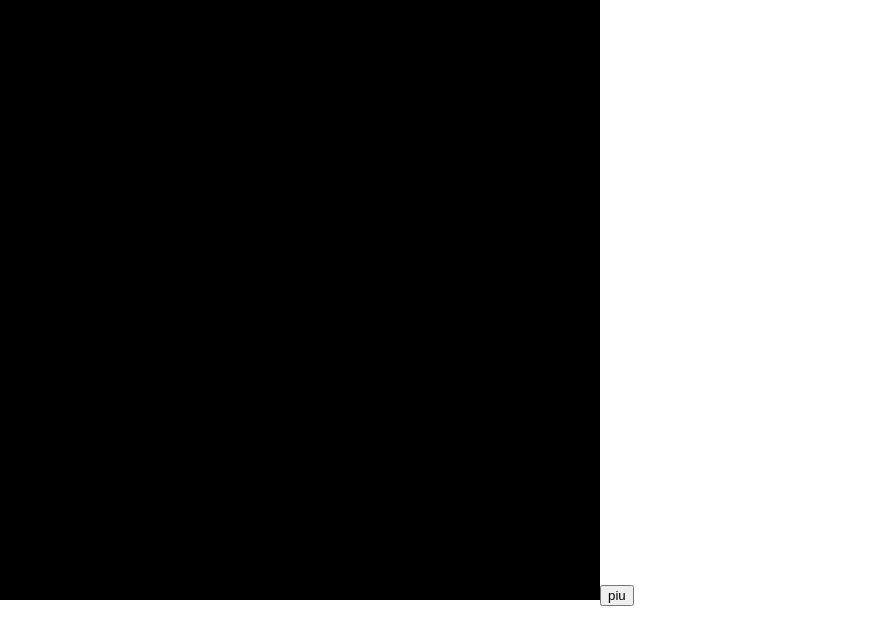
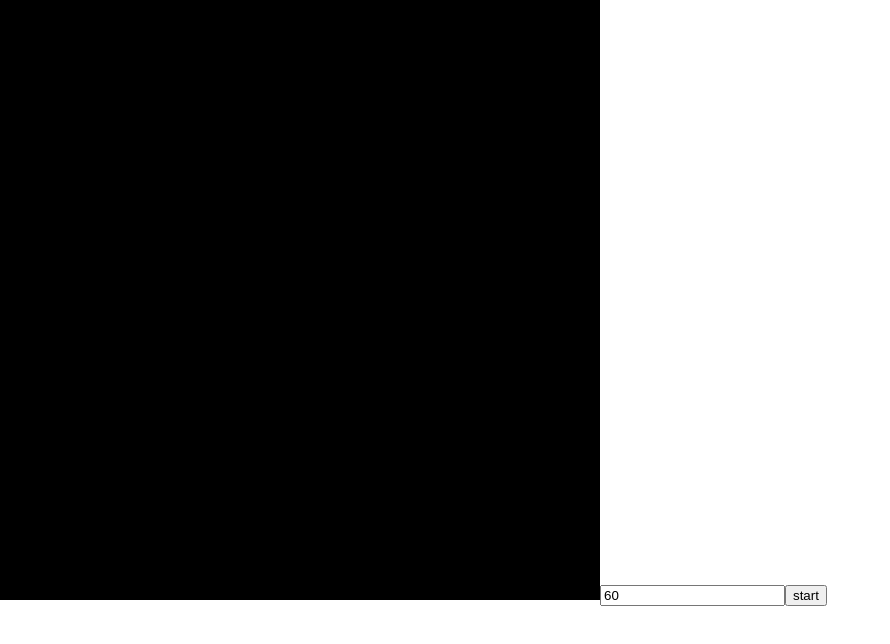
Before and after one commit to Jurzo/Travelling-salesman-problem, a React (Create React App) app: page / in a window 1280 px wide. Shown: the top 644 px of the page, without its empty margins (0-890 px from the left). Built offline with nearby package versions, Linux system fonts and the light colour scheme.

Commit message:
toggle button

```diff
--- a/src/App.tsx
+++ b/src/App.tsx
@@ -1,29 +1,45 @@
-import React, { useEffect } from 'react';
+import { useEffect, useRef, useState } from 'react';
 import './App.css';
-import { getPathDynamic } from './tsp/Dynamic';
-import { AntColony } from './tsp/Ant';
-import * as Util from './tsp/Util';
 import Visualizer from './components/Visualizer';
+import { Renderer } from './util/Renderer';
+
+const WIDTH = 600;
+const HEIGHT = 600;
+
 
 function App() {
+  const [amount, setAmount] = useState(60);
+  const [running, setRunning] = useState(false);
+  const renderer = useRef<Renderer | null>(null);
+  const visualizer = useRef<Visualizer | null>(null);
 
   useEffect(() => {
-    /* const mat = Util.generateMatrix(Util.generateNodes(100, 1));
-    const colony = new AntColony(400, mat);
-    for (let i = 0; i < 100; i++) {
-      colony.initTour();
-      while (true) {
-        if (colony.travel()) break;
-      }
-      console.log(`${i} -- ${colony.getTrailAvg()}`);
-      colony.finishTour();
-      console.log(colony.getBest().cost);
-    }
-    //console.log(getPathDynamic(mat, 0)); */
+    const canvas: HTMLCanvasElement = document.getElementById('webgl-canvas') as HTMLCanvasElement;
+    canvas.width = WIDTH;
+    canvas.height = HEIGHT;
+    renderer.current = new Renderer(canvas);
+    visualizer.current = new Visualizer(renderer.current, amount);
   }, []);
 
   return (
-    <Visualizer width={600} height={600} />
+    <div>
+      <canvas id='webgl-canvas' style={{ width: WIDTH, height: HEIGHT }} />
+      <input
+        type="number"
+        value={amount}
+        onChange={(e) => {
+          const num = parseInt(e.target.value);
+          setAmount(num);
+        }}
+      ></input>
+      <button onClick={() => {
+        visualizer.current?.loop();
+        setRunning(!running);
+        visualizer.current?.toggle(!running);
+        }}>
+        {running ? 'stop' : 'start'}
+      </button>
+    </div>
   );
 }
 
--- a/src/components/Visualizer.tsx
+++ b/src/components/Visualizer.tsx
@@ -1,62 +1,47 @@
-import { useEffect, useRef } from "react";
+import { useEffect, useRef, useState } from "react";
 import { AntColony } from "../tsp/Ant";
 import { getPathDynamic } from "../tsp/Dynamic";
 import { generateMatrix, generateNodes, getMatrixPaths, getMatrixWeights, nodesToLines } from "../tsp/Util";
-import { Engine } from "./Engine";
+import { Renderer } from "../util/Renderer";
 
-const SCALE = 1;
+const SCALE = 20;
 
-interface Size {
-  width: number,
-  height: number,
-}
+export class Visualizer {
+  private nodes: [number, number][];
+  private mat: number[][];
+  private matPaths: [number,number][];
+  private colony: AntColony;
+  private renderer: Renderer;
+  private running: boolean;
 
-function Visualizer({ width, height }: Size): JSX.Element {
-  const engine = useRef<Engine | null>(null);
-  const colony = useRef<AntColony | null>(null);
-  const nodes = generateNodes(40, SCALE);
-  const mat = generateMatrix(nodes);
-  const matPaths = getMatrixPaths(mat);
-  let bestTour: number[] = [];
-  let bestCost = Infinity;
-
-  useEffect(() => {
-    const canvas: HTMLCanvasElement = document.getElementById('webgl-canvas') as HTMLCanvasElement;
-    canvas.width = width;
-    canvas.height = height;
-    engine.current = new Engine(canvas);
-    engine.current.start();
-    colony.current = new AntColony(10, mat);
-    //console.log(getPathDynamic(mat, 0));
-  }, [height, mat, width]);
-
-  const start = () => {
-    if (engine.current && colony.current) {
-      colony.current.initTour();
-      while (true) {
-        if (colony.current.travel()) break;
-      }
-      colony.current.finishTour();
-      const { tour, cost } = colony.current.getBest();
-      if (cost < bestCost) {
-        bestCost = cost;
-        bestTour = tour;
-      }
-      const trail = getMatrixWeights(colony.current.getTrail(),  matPaths);
-      engine.current.genRouteVAO(nodesToLines(nodes, SCALE), bestTour);
-      engine.current.setWeights(trail.weights);
-      engine.current.genTrailVAO(nodesToLines(nodes, SCALE), trail.indices);
-      console.log(cost);
-      //requestAnimationFrame(start);
-    }
+  constructor(renderer: Renderer, amount: number) {
+    this.nodes = generateNodes(amount, SCALE);
+    this.mat = generateMatrix(this.nodes);
+    this.matPaths = getMatrixPaths(this.mat);
+    this.colony = new AntColony(40, this.mat);
+    this.renderer = renderer;
+    this.running = false;
   }
 
-  return (
-    <div>
-      <canvas id='webgl-canvas' style={{ backgroundColor: 'black' }} />
-      <button onClick={start}>piu</button>
-    </div>
-  );
+  toggle(state: boolean): void {
+    this.running = state;
+    state && this.loop();
+  }
+
+  loop = (): void => {
+      this.colony.initTour();
+      while (true) {
+        if (this.colony.travel()) break;
+      }
+      this.colony.finishTour();
+      const { tour, cost } = this.colony.getBestAnt();
+      const trail = getMatrixWeights(this.colony.getTrail(),  this.matPaths);
+      this.renderer.genRouteVAO(nodesToLines(this.nodes, SCALE), this.colony.getBestTour());
+      this.renderer.setWeights(trail.weights);
+      this.renderer.genTrailVAO(nodesToLines(this.nodes, SCALE), trail.indices);
+      this.renderer.draw();
+      this.running && requestAnimationFrame(this.loop.bind( this ));
+    }
 }
 
 export default Visualizer;
--- a/src/tsp/Ant.ts
+++ b/src/tsp/Ant.ts
@@ -3,6 +3,8 @@ import { generateEmptyMatrix, fillMatrix } from "./Util";
 const PHEROMONE_POW = 1;
 const DIST_POW = 2;
 const FADE = 0.5;
+
+const MAX_ITER = 200;
 
 interface Ant {
   current: number;
@@ -26,9 +28,11 @@ export class AntColony {
     cost: number
   };
   private bestCost: number;
+  private bestTour: number[];
 
   constructor(numAnts: number, distMatrix: number[][]) {
     this.bestCost = Infinity;
+    this.bestTour = [];
     this.numAnts = numAnts;
     this.m = distMatrix;
     this.size = distMatrix.length;
@@ -43,8 +47,12 @@ export class AntColony {
     this.stage = 0;
   }
 
-  public getBest(): Ant {
+  public getBestAnt(): Ant {
     return this.ants[this.genBest.idx];
+  }
+
+  public getBestTour(): number[] {
+    return this.bestTour;
   }
 
   public getTrail(): number[][] {
@@ -123,16 +131,18 @@ export class AntColony {
       total += this.desirability(ant.current, n);
     }
     let next = 0;
+    let iter = 0;
     while (true) {
       next++;
+      iter++;
       if (next >= this.size) {
         next = 0;
       };
       if (ant.visited[next] === 1) continue;
 
-      const weight = this.desirability(ant.current, next) / total;
+      const weight  = this.desirability(ant.current, next) / total;
       const rand = Math.random();
-      if (rand < weight) {
+      if (rand < weight || iter >= MAX_ITER) {
         break;
       };
     }
@@ -152,12 +162,15 @@ export class AntColony {
       }
     }
 
-    if (this.genBest.cost < this.bestCost) this.bestCost = this.genBest.cost;
+    if (this.genBest.cost < this.bestCost) {
+      this.bestCost = this.genBest.cost;
+      this.bestTour = this.ants[this.genBest.idx].tour;
+    };
 
     for (const ant of this.ants) {
       for (let i = 1; i < ant.tour.length; i++) {
         const trail = this.bestCost / ant.cost;
-        this.pheromoneDelta[ant.tour[i - 1]][ant.tour[i]] += trail / this.ants.length;
+        this.pheromoneDelta[ant.tour[i - 1]][ant.tour[i]] += trail;
       }
     }
     this.stage = 0;
--- a/src/tsp/TSP.ts
+++ b/src/tsp/TSP.ts
@@ -31,7 +31,7 @@ outer: while (true) {
     }
   }
   colony.finishTour();
-  const antBest = colony.getBest();
+  const antBest = colony.getBestAnt();
   if (dynamicRes !== null) {
     const diff = (antBest.cost / dynamicRes.cost) - 1;
     if (diff < 0.05) {
--- a/src/tsp/Util.ts
+++ b/src/tsp/Util.ts
@@ -111,7 +111,9 @@ export const getMatrixWeights =
   const indices: number[] = [];
   let max = 0;
   for (const pair of pairs) {
-    const sum = m[pair[0]][pair[1]] + m[pair[1]][pair[0]];
+    const i = pair[0];
+    const j = pair[1];
+    const sum = m[i][j] + m[j][i];
     if (sum > max) max = sum;
     weights.push(sum);
     indices.push(...pair);
--- a/src/components/Engine.ts
+++ b/src/util/Renderer.ts
@@ -1,7 +1,7 @@
 import { getGLContext } from "../util/GL";
 import { Shader } from "../util/Shader";
 
-export class Engine {
+export class Renderer {
     private gl: WebGL2RenderingContext;
     private routeShader: Shader;
     private pheromoneShader: Shader;
@@ -9,7 +9,6 @@ export class Engine {
     private routeIndices: number;
     private trail: WebGLVertexArrayObject | null;
     private trailIndices: number;
-    private needsRedraw: boolean;
     private trailWeights: number[];
 
     constructor(canvas: HTMLCanvasElement) {
@@ -26,25 +25,17 @@ export class Engine {
         this.gl.enable(this.gl.BLEND);
         this.gl.blendFunc(this.gl.ONE, this.gl.ONE_MINUS_SRC_ALPHA);
         this.gl.disable(this.gl.DEPTH_TEST);
-        this.needsRedraw = true;
-    }
-
-    public start(): void {
-        this.loop();
     }
 
     public setWeights(weights: number[]): void {
         this.trailWeights = weights;
     }
 
-    private loop(): void {
-        if (this.needsRedraw) {
-            this.needsRedraw = false;
-            this.gl.clear(this.gl.COLOR_BUFFER_BIT);
-            this.route && this.drawRoute();
-            this.trail && this.drawPheromones();
-        }
-        requestAnimationFrame(this.loop.bind(this));
+    public draw(): void {
+        this.gl.clear(this.gl.COLOR_BUFFER_BIT);
+        this.route && this.drawRoute();
+        this.trail && this.drawPheromones();
+        //requestAnimationFrame(this.loop.bind(this));
     }
 
     private drawPheromones(): void {
@@ -82,7 +73,6 @@ export class Engine {
 
         this.gl.bindVertexArray(null);
 
-        this.needsRedraw = true;
         return VAO;
     }
 
```
